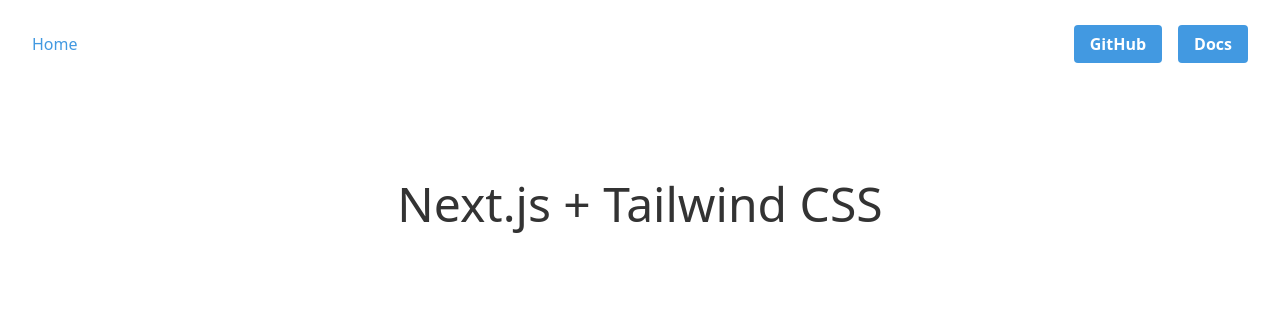
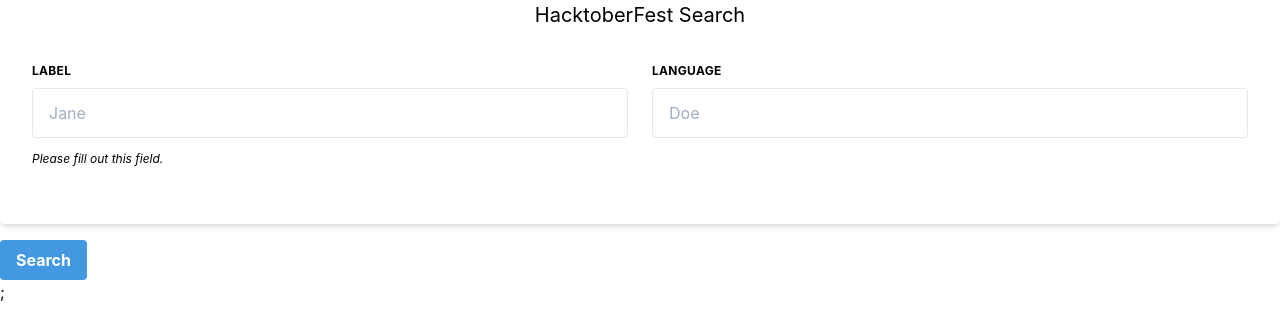
Before and after one commit to ShubhamVerma1811/hacktoberfest-search, a Next.js app: page / in a window 1280 px wide. Shown: the top 336 px of the page. Built offline with nearby package versions, Linux system fonts and the light colour scheme.

Commit message:
Basic skeleton done

```diff
--- a/components/nav.js
+++ /dev/null
@@ -1,29 +0,0 @@
-import Link from 'next/link'
-
-const links = [
-  { href: 'https://github.com/vercel/next.js', label: 'GitHub' },
-  { href: 'https://nextjs.org/docs', label: 'Docs' },
-]
-
-export default function Nav() {
-  return (
-    <nav>
-      <ul className="flex justify-between items-center p-8">
-        <li>
-          <Link href="/">
-            <a className="text-blue-500 no-underline">Home</a>
-          </Link>
-        </li>
-        <ul className="flex justify-between items-center space-x-4">
-          {links.map(({ href, label }) => (
-            <li key={`${href}${label}`}>
-              <a href={href} className="btn-blue no-underline">
-                {label}
-              </a>
-            </li>
-          ))}
-        </ul>
-      </ul>
-    </nav>
-  )
-}
--- a/package.json
+++ b/package.json
@@ -2,6 +2,7 @@
   "name": "with-tailwindcss",
   "version": "1.0.0",
   "scripts": {
+    "format": "prettier --write src/**/*.{jsx,js,html,css,scss}",
     "dev": "next",
     "build": "next build",
     "start": "next start"
--- a/pages/_app.js
+++ /dev/null
@@ -1,7 +0,0 @@
-import '../styles/index.css'
-
-function MyApp({ Component, pageProps }) {
-  return <Component {...pageProps} />
-}
-
-export default MyApp
--- a/pages/index.js
+++ /dev/null
@@ -1,14 +0,0 @@
-import Nav from '../components/nav'
-
-export default function IndexPage() {
-  return (
-    <div>
-      <Nav />
-      <div className="py-20">
-        <h1 className="text-5xl text-center text-accent-1">
-          Next.js + Tailwind CSS
-        </h1>
-      </div>
-    </div>
-  )
-}
--- /dev/null
+++ b/src/components/Card.js
@@ -0,0 +1,27 @@
+import React from "react";
+
+const Card = ({ repo }) => {
+  return (
+    <div class="max-w-sm rounded overflow-hidden shadow-lg mx-auto my-8">
+      <div class="flex justify-center items-center h-screen">
+        <div class="max-w-sm rounded overflow-hidden shadow-lg">
+          <div class="px-6 py-4">
+            <div class="font-bold text-xl mb-2">{repo.title}</div>
+            <p class="text-gray-700 text-base">
+              {repo.body.substr(0, 100)} . . .
+            </p>
+          </div>
+          {repo.labels.map((label) => (
+            <div class="px-6 py-4">
+              <span class="inline-block bg-gray-200 rounded-full px-3 py-1 text-sm font-semibold text-gray-700 mr-2">
+                {label.name}
+              </span>
+            </div>
+          ))}
+        </div>
+      </div>
+    </div>
+  );
+};
+
+export default Card;
--- /dev/null
+++ b/src/pages/_app.js
@@ -0,0 +1,12 @@
+import { Head } from "next/document";
+import "../styles/index.css";
+
+function MyApp({ Component, pageProps }) {
+  return (
+    <>
+      <Component {...pageProps} />;
+    </>
+  );
+}
+
+export default MyApp;
--- /dev/null
+++ b/src/pages/_document.js
@@ -0,0 +1,22 @@
+import Document, { Html, Head, Main, NextScript } from "next/document";
+
+class MyDocument extends Document {
+  static async getInitialProps(ctx) {
+    const initialProps = await Document.getInitialProps(ctx);
+    return { ...initialProps };
+  }
+
+  render() {
+    return (
+      <Html>
+        <Head />
+        <body>
+          <Main />
+          <NextScript />
+        </body>
+      </Html>
+    );
+  }
+}
+
+export default MyDocument;
--- /dev/null
+++ b/src/pages/index.js
@@ -0,0 +1,75 @@
+import { useState } from "react";
+import Card from "../components/Card";
+
+export default function IndexPage() {
+  const baseURL = "https://api.github.com";
+  const [language, setLanguage] = useState("");
+  const [repos, setRepos] = useState({});
+
+  const handleLanguage = (e) => {
+    setLanguage(e.target.value);
+  };
+
+  const fetchRepos = async () => {
+    const url = `${baseURL}/search/issues?q=language:${language}&per_page=4&sort=asc`;
+    const res = await fetch(url);
+    const data = await res.json();
+    console.log(url);
+    setRepos(data);
+  };
+
+  return (
+    <div>
+      <h1 className="text-xl text-center ">HacktoberFest Search</h1>
+
+      <div className="bg-white shadow-md rounded px-8 pt-6 pb-8 mb-4 flex flex-col my-2">
+        <div className="-mx-3 md:flex mb-6">
+          <div className="md:w-1/2 px-3 mb-6 md:mb-0">
+            <label
+              className="block uppercase tracking-wide text-grey-darker text-xs font-bold mb-2"
+              htmlFor="grid-first-name"
+            >
+              Label
+            </label>
+            <input
+              className="appearance-none block w-full bg-grey-lighter text-grey-darker border border-red rounded py-3 px-4 mb-3"
+              id="grid-first-name"
+              type="text"
+              placeholder="Jane"
+            />
+            <p className="text-red text-xs italic">
+              Please fill out this field.
+            </p>
+          </div>
+          <div className="md:w-1/2 px-3">
+            <label
+              className="block uppercase tracking-wide text-grey-darker text-xs font-bold mb-2"
+              htmlFor="grid-last-name"
+              placeholder="Enter Language Name"
+              value="Javascript"
+              onChange={(e) => handleLanguage(e)}
+            >
+              Language
+            </label>
+            <input
+              className="appearance-none block w-full bg-grey-lighter text-grey-darker border border-grey-lighter rounded py-3 px-4"
+              id="grid-last-name"
+              type="text"
+              placeholder="Doe"
+            />
+          </div>
+        </div>
+      </div>
+
+      <button
+        className="bg-blue-500 hover:bg-blue-700 text-white font-bold py-2 px-4 rounded"
+        type="submit"
+        onClick={() => fetchRepos()}
+      >
+        Search
+      </button>
+
+      {repos.total_count > 0 && repos.items.map((repo) => <Card repo={repo} />)}
+    </div>
+  );
+}
--- /dev/null
+++ b/src/styles/index.css
@@ -0,0 +1,12 @@
+@tailwind base;
+@tailwind utilities;
+
+* {
+  font-family: "Inter";
+}
+
+html,
+body {
+  margin: 0;
+  padding: 0;
+}
--- a/styles/index.css
+++ /dev/null
@@ -1,18 +0,0 @@
-@tailwind base;
-
-/* Write your own custom base styles here */
-
-/* Start purging... */
-@tailwind components;
-/* Stop purging. */
-
-/* Write your own custom component styles here */
-.btn-blue {
-  @apply bg-blue-500 text-white font-bold py-2 px-4 rounded;
-}
-
-/* Start purging... */
-@tailwind utilities;
-/* Stop purging. */
-
-/* Your own custom utilities */
--- a/tailwind.config.js
+++ b/tailwind.config.js
@@ -2,14 +2,14 @@
   future: {
     removeDeprecatedGapUtilities: true,
   },
-  purge: ['./components/**/*.{js,ts,jsx,tsx}', './pages/**/*.{js,ts,jsx,tsx}'],
+  purge: ["./components/**/*.{js,ts,jsx,tsx}", "./pages/**/*.{js,ts,jsx,tsx}"],
   theme: {
     extend: {
       colors: {
-        'accent-1': '#333',
+        "accent-1": "#333",
       },
     },
   },
   variants: {},
   plugins: [],
-}
+};
```
Also changed, not shown: postcss.config.js (+6 -6 lines), 1 other file (tests, documents, lock files or other folders).
